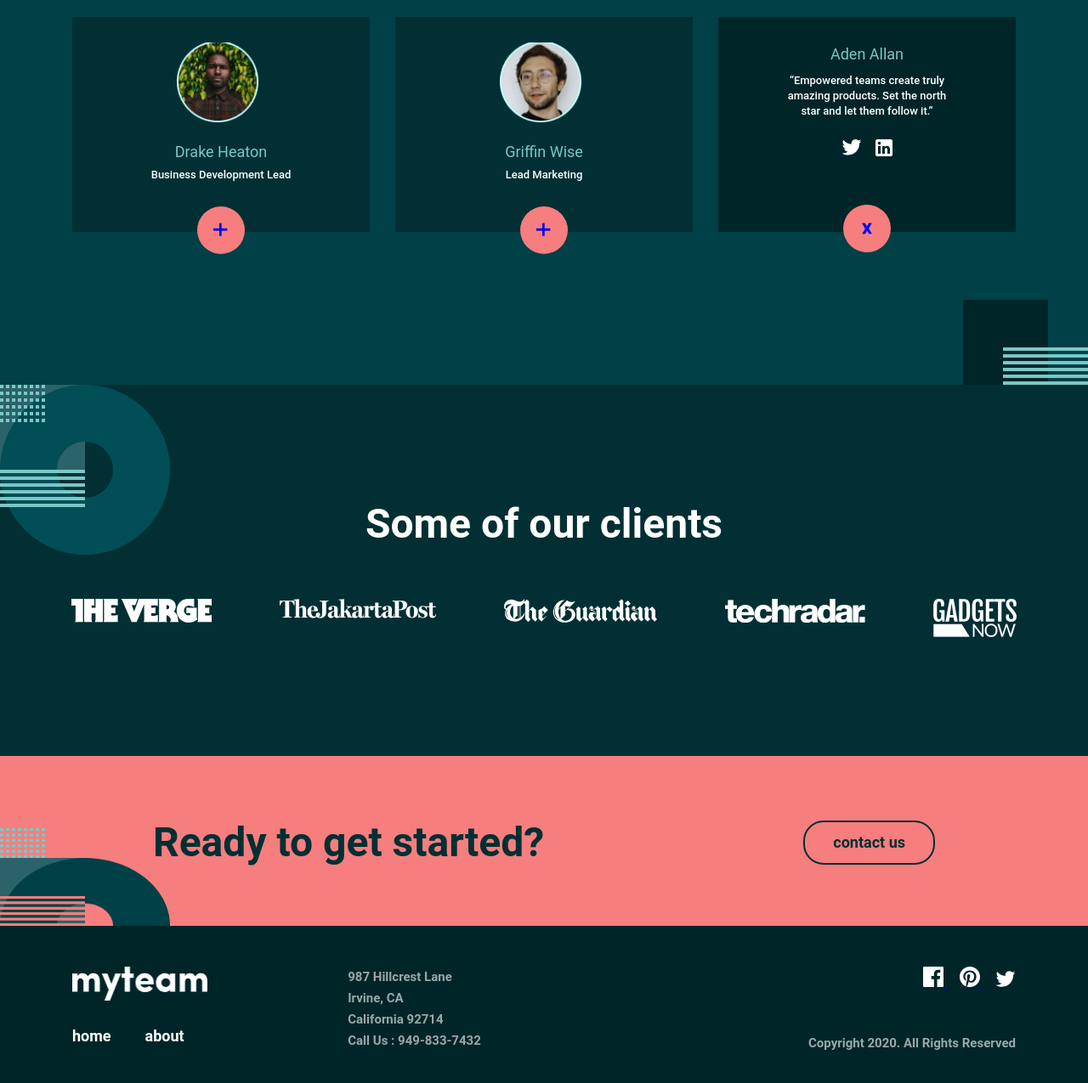
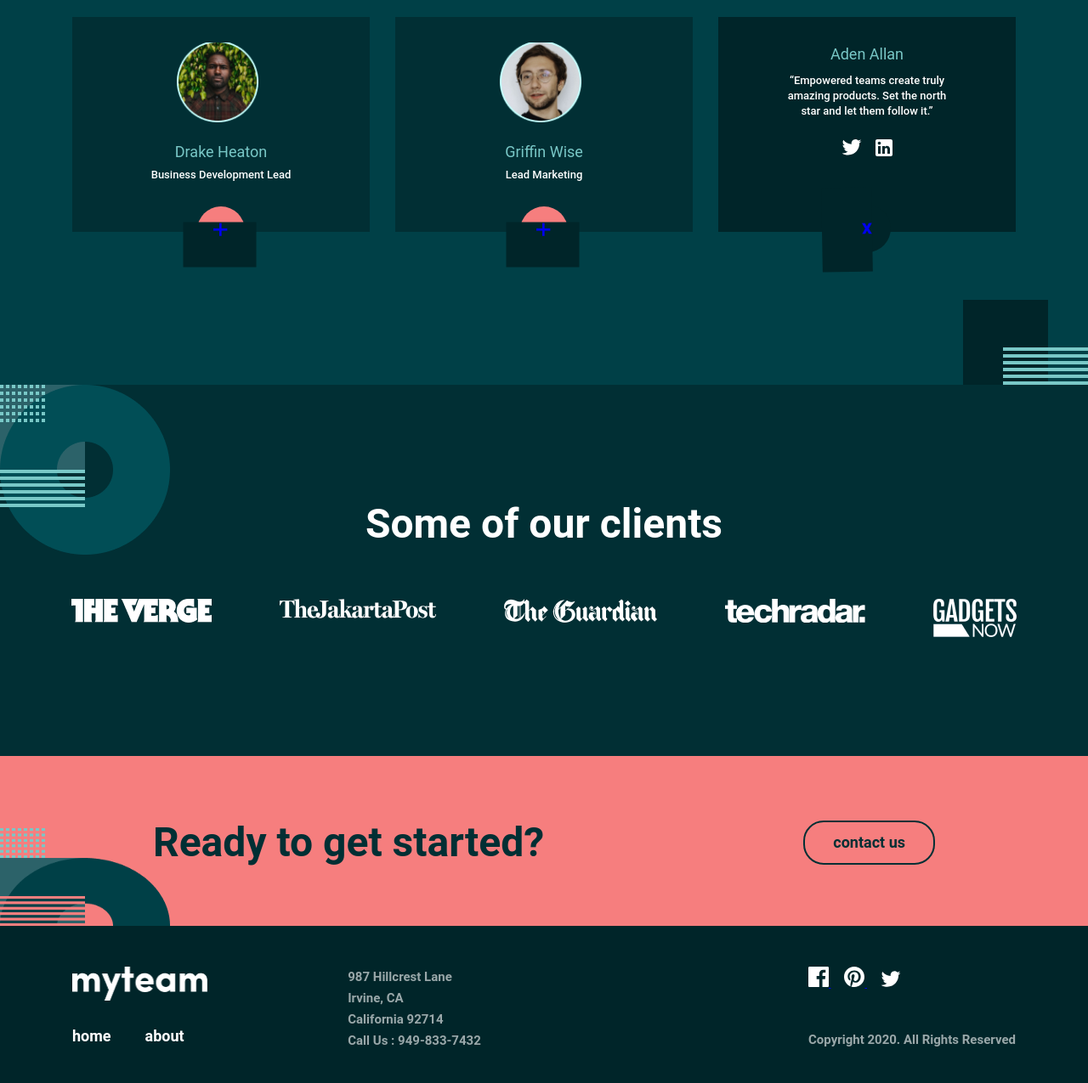
Before and after one commit to FayzulloBoymurotov/Myteam-loyihasi, a website: page about.html in a window 1280 px wide. Shown: the part 1066-2341 px from the top of the page at 85% size. Drawn offline with nearby package versions, Linux system fonts and the light colour scheme.

Commit message:
add: all files

```diff
--- a/sass/layout/_footer.scss
+++ b/sass/layout/_footer.scss
@@ -73,14 +73,13 @@
     }
 
     &-back {
+        width: 31rem;
         text-decoration: none;
         font-weight: 600;
         font-size: 15px;
-        line-height: 25px;
         text-align: right;
         color: rgba(255, 255, 255, .6);
         mix-blend-mode: normal;
-
     }
 
     &-img {
@@ -94,7 +93,7 @@
         @include respond(tablets) {
             position: absolute;
             left: -42.4rem;
-            bottom: 5px;
+            top: 10px;
         }
 
     }
@@ -104,8 +103,8 @@
 
         @include respond(tablets) {
             position: absolute;
-            left: -42.4rem;
-            bottom: 5px;
+            left: -428px;
+            top: 143px;
         }
 
     }
--- a/sass/pages/_about.scss
+++ b/sass/pages/_about.scss
@@ -323,7 +323,7 @@
         position: absolute;
         top: 7.7rem;
         transform: rotate(89deg);
-
+        background: #002529;
     }
 
     &__plus {
@@ -336,6 +336,7 @@
         text-align: center;
         display: flex;
         align-items: center;
+        background: #002529;
     }
 
     &__plus--tareta {
```
Also changed, not shown: sass/main.css, 1 other file.
